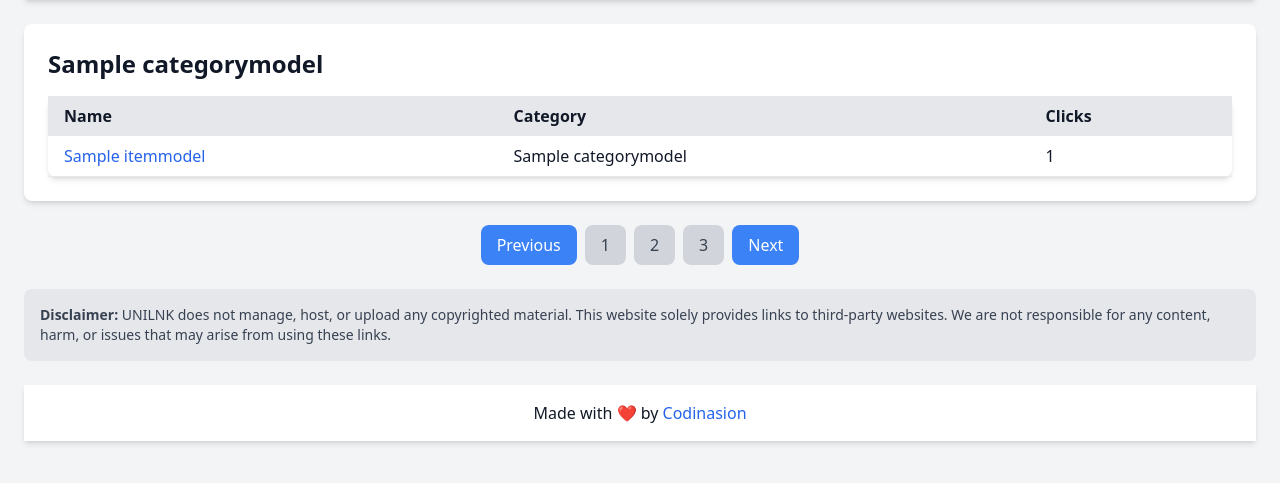
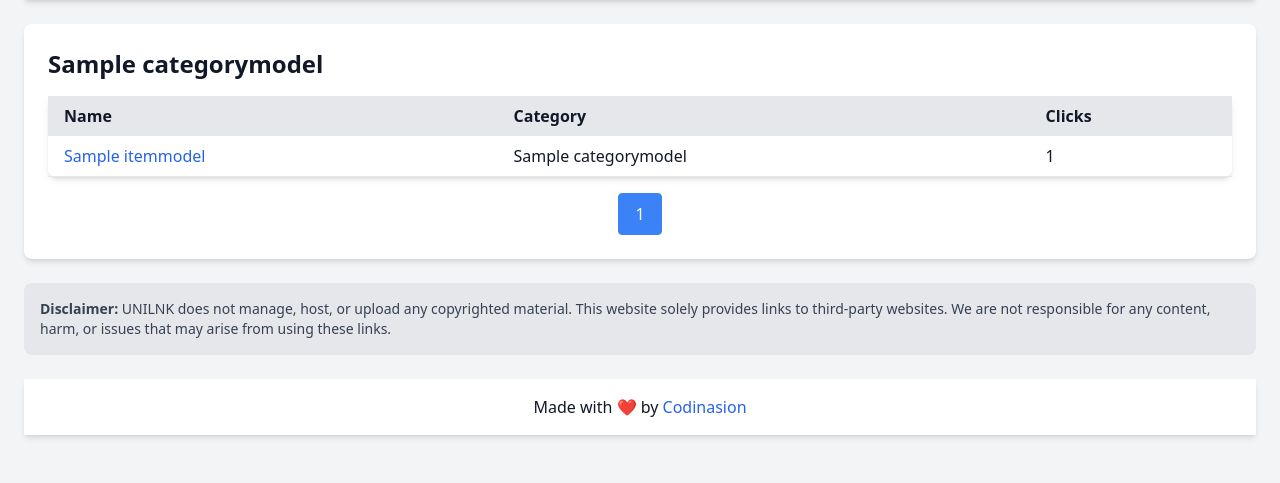
Before and after one commit to codinasion/unilnk, a Django app: a page that uses templates/category-items.html in a window 1280 px wide. Shown: the part 88-571 px from the top of the page. Run offline with Django 5.2, Linux system fonts and the light colour scheme; tables that the repository leaves empty hold one stand-in row (values such as "Sample post").

Commit message:
Add pagination to category items and search results views; enhance user experience with navigation links

```diff
--- a/main/views.py
+++ b/main/views.py
@@ -51,14 +51,17 @@ class CategoryItemsView(View):
     def get(self, request, category_slug):
         category = CategoryModel.objects.get(slug=category_slug)
         items = ItemModel.objects.filter(category__slug=category_slug)
-        return render(request, "category-items.html", {"items": items, "category": category})
+        paginator = Paginator(items, 1)  # Show 10 items per page
+        page_number = request.GET.get('page')
+        page_obj = paginator.get_page(page_number)
+        return render(request, "category-items.html", {"items": page_obj, "category": category, "page_obj": page_obj})
 
 
 class SearchView(View):
     def get(self, request):
         query = request.GET.get("q")
         items = ItemModel.objects.filter(title__icontains=query) if query else []
-        paginator = Paginator(items, 10)  # Show 10 items per page
+        paginator = Paginator(items, 1)  # Show 10 items per page
         page_number = request.GET.get('page')
         page_obj = paginator.get_page(page_number)
         return render(request, "search.html", {"items": page_obj})
--- a/templates/category-items.html
+++ b/templates/category-items.html
@@ -7,16 +7,29 @@
     <!-- Category Items List -->
     <div class="bg-white p-6 shadow-md rounded-lg">
         <h2 class="text-2xl font-semibold mb-4">{{ category.title }}</h2>
-        {% include "partials/item/table.html" with items=items %}
-    </div>
-    <!-- Pagination -->
-    <div class="flex justify-center mt-6">
-        <a href="#"
-           class="px-4 py-2 mx-1 bg-blue-500 text-white rounded-lg hover:bg-blue-600">Previous</a>
-        <a href="#" class="px-4 py-2 mx-1 bg-gray-300 text-gray-700 rounded-lg">1</a>
-        <a href="#" class="px-4 py-2 mx-1 bg-gray-300 text-gray-700 rounded-lg">2</a>
-        <a href="#" class="px-4 py-2 mx-1 bg-gray-300 text-gray-700 rounded-lg">3</a>
-        <a href="#"
-           class="px-4 py-2 mx-1 bg-blue-500 text-white rounded-lg hover:bg-blue-600">Next</a>
+        {% if items %}
+            {% include "partials/item/table.html" with items=items %}
+            <!-- Pagination -->
+            <div class="flex justify-center mt-4">
+                {% if items.has_previous %}
+                    <a href="?q={{ request.GET.q }}&page={{ items.previous_page_number }}"
+                       class="border border-gray-500 text-gray-500 px-4 py-2 mx-1 rounded hover:bg-gray-200">Previous</a>
+                {% endif %}
+                {% for num in items.paginator.page_range %}
+                    {% if items.number == num %}
+                        <span class="border border-blue-500 text-white bg-blue-500 px-4 py-2 mx-1 rounded">{{ num }}</span>
+                    {% else %}
+                        <a href="?q={{ request.GET.q }}&page={{ num }}"
+                           class="border border-blue-500 text-blue-500 px-4 py-2 mx-1 rounded hover:bg-blue-100">{{ num }}</a>
+                    {% endif %}
+                {% endfor %}
+                {% if items.has_next %}
+                    <a href="?q={{ request.GET.q }}&page={{ items.next_page_number }}"
+                       class="border border-gray-500 text-gray-500 px-4 py-2 mx-1 rounded hover:bg-gray-200">Next</a>
+                {% endif %}
+            </div>
+        {% else %}
+            <p>No results found.</p>
+        {% endif %}
     </div>
 {% endblock content %}
```
Also changed, not shown: templates/search.html (+19 -0 lines).
